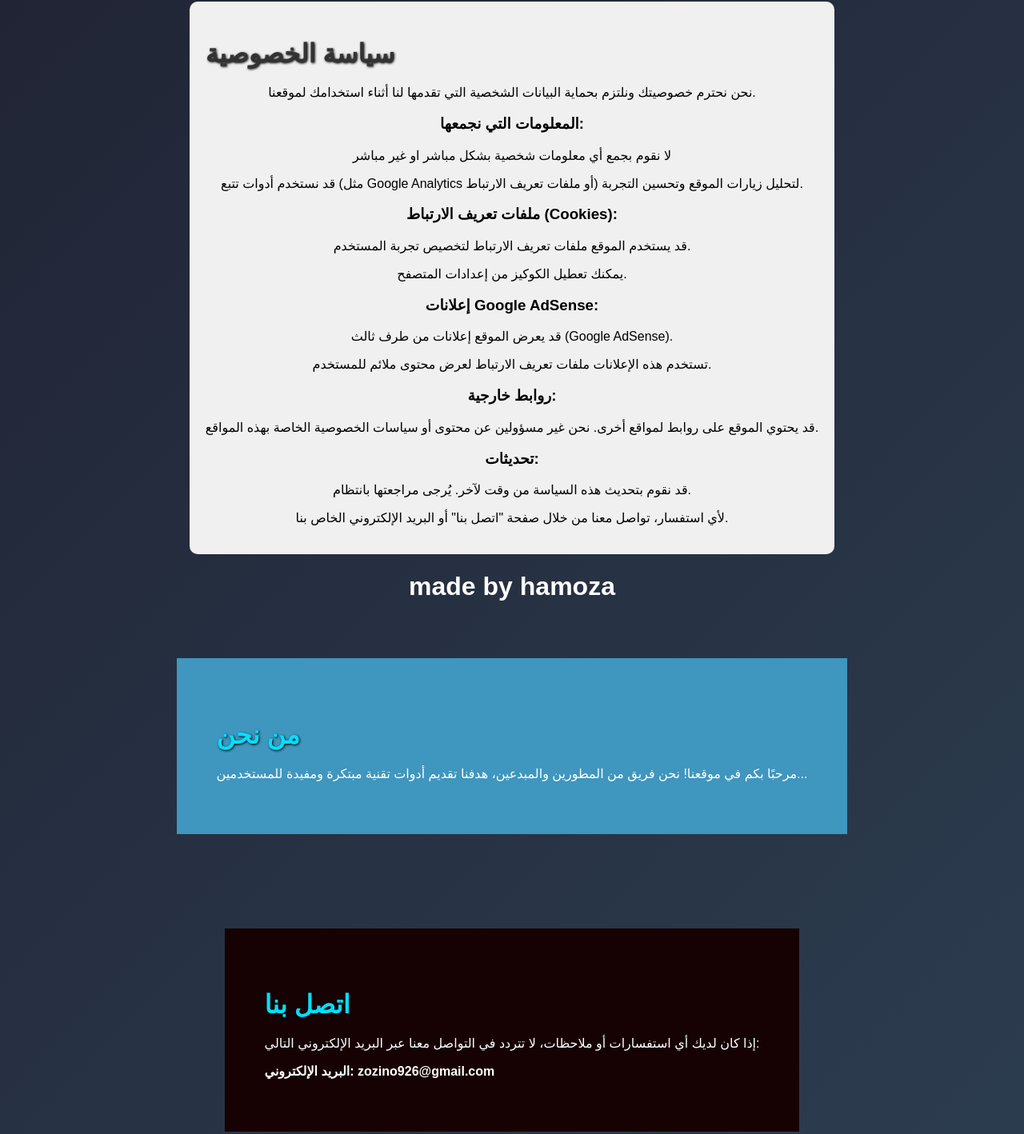
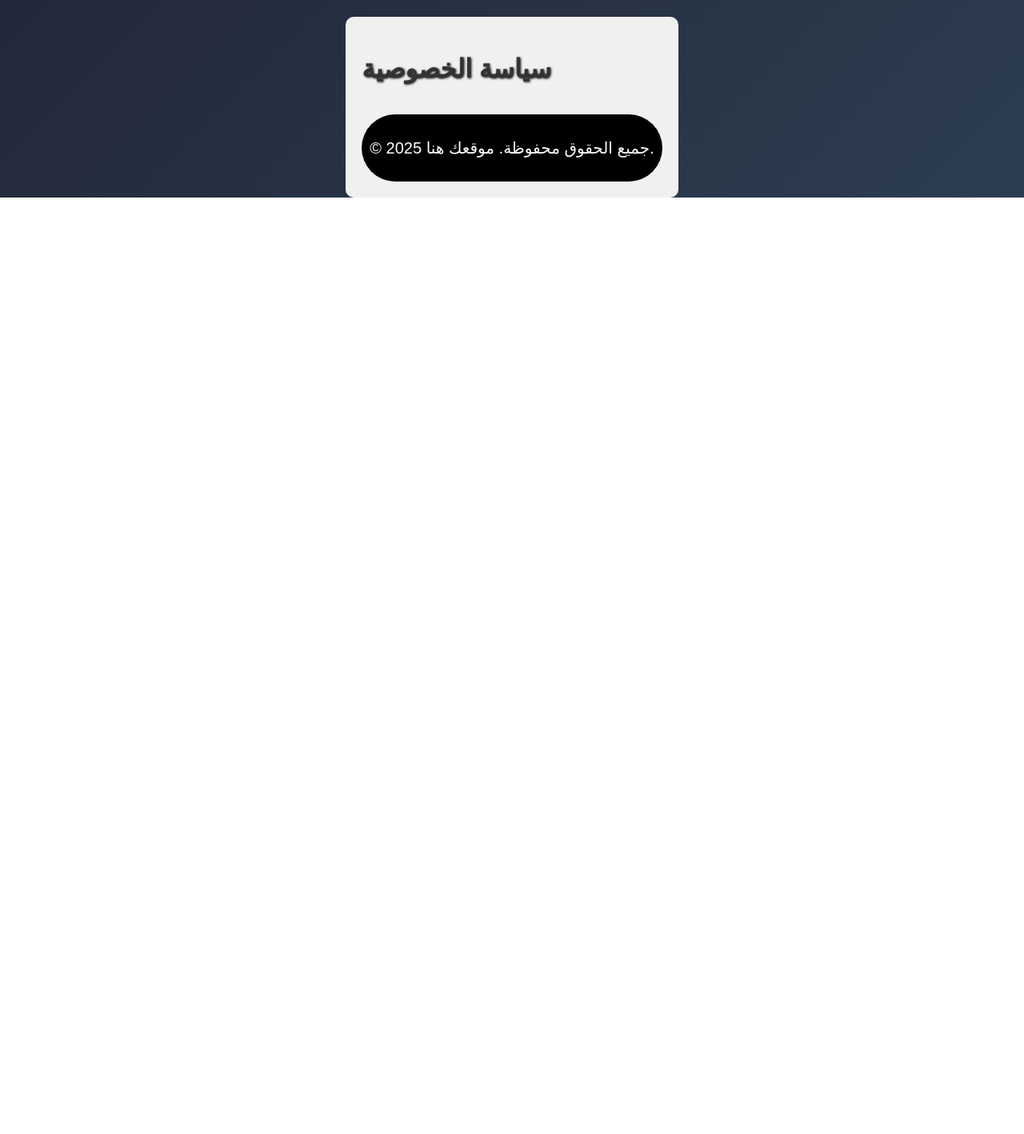
Before and after one commit to zszoz/zszoz.github.io, a plain HTML site: page index.html in a window 1280 px wide. Shown: the part 702-2120 px from the top of the page at 80% size. After the commit the page ends 949 px from the top, so only its background shows below. Drawn offline with Linux system fonts and the light colour scheme.

Commit message:
Add files via upload

```diff
--- a/index.html
+++ b/index.html
@@ -19,7 +19,7 @@
     </ul>
   </div>
   <h2>محوّل الكيبورد</h2>
-
+<a href="about.html">من نحن</a>
   <select id="direction">
     <option value="en-to-ar">إنجليزي لعربي</option>
     <option value="ar-to-en">عربي لإنجليزي</option>
@@ -30,48 +30,13 @@
   <textarea id="outputText" placeholder="النص بعد التحويل..."></textarea>
   <div id="privacy" style="margin-top: 50px; background-color: #f0f0f0; padding: 20px; border-radius: 10px;">
     <h2 style="color: #333;">سياسة الخصوصية</h2>
-    <div class="texts">
-    <p>نحن نحترم خصوصيتك ونلتزم بحماية البيانات الشخصية التي تقدمها لنا أثناء استخدامك لموقعنا.</p>
 
-    <h3>المعلومات التي نجمعها:</h3>
-    <p>لا نقوم بجمع أي معلومات شخصية بشكل مباشر او غير مباشر</p>
-    <p>قد نستخدم أدوات تتبع (مثل Google Analytics أو ملفات تعريف الارتباط) لتحليل زيارات الموقع وتحسين التجربة.</p>
-
-    <h3>ملفات تعريف الارتباط (Cookies):</h3>
-    <p>قد يستخدم الموقع ملفات تعريف الارتباط لتخصيص تجربة المستخدم.</p>
-    <p>يمكنك تعطيل الكوكيز من إعدادات المتصفح.</p>
-
-    <h3>إعلانات Google AdSense:</h3>
-    <p>قد يعرض الموقع إعلانات من طرف ثالث (Google AdSense).</p>
-    <p>تستخدم هذه الإعلانات ملفات تعريف الارتباط لعرض محتوى ملائم للمستخدم.</p>
-
-    <h3>روابط خارجية:</h3>
-    <p>قد يحتوي الموقع على روابط لمواقع أخرى. نحن غير مسؤولين عن محتوى أو سياسات الخصوصية الخاصة بهذه المواقع.</p>
-
-    <h3>تحديثات:</h3>
-    <p>قد نقوم بتحديث هذه السياسة من وقت لآخر. يُرجى مراجعتها بانتظام.</p>
-
-    <p>لأي استفسار، تواصل معنا من خلال صفحة "اتصل بنا" أو البريد الإلكتروني الخاص بنا.</p>
-  </div>
-  </div>
-  <h1>made by hamoza</h1>
-
-  <div id="about-us" style="padding: 50px; margin: 50px 0; background-color: #3f96be;">
-    <h2>من نحن</h2>
-    <p>مرحبًا بكم في موقعنا! نحن فريق من المطورين والمبدعين، هدفنا تقديم أدوات تقنية مبتكرة ومفيدة للمستخدمين...</p>
-  </div>
-<br>
-<div id="contact-us" style="padding: 50px; margin: 50px 0; background-color: #160202;">
-  <h2>اتصل بنا</h2>
-  <p>إذا كان لديك أي استفسارات أو ملاحظات، لا تتردد في التواصل معنا عبر البريد الإلكتروني التالي:</p>
-  <p><strong>البريد الإلكتروني: zozino926@gmail.com
-  </strong></p>
-</div>
 <br>
 <footer class="zzz" style=" background-color: #000000; border-radius: 50px; font-size: 20px; color: white; padding: 10px; text-align: center;">
   <p>&copy; 2025 جميع الحقوق محفوظة. موقعك هنا.</p>
 </footer>
-
+<script async src="https://pagead2.googlesyndication.com/pagead/js/adsbygoogle.js?client=ca-pub-3848609364752049"
+     crossorigin="anonymous"></script>
   <script src="script.js"></script>
 </body>
 </html>
```
